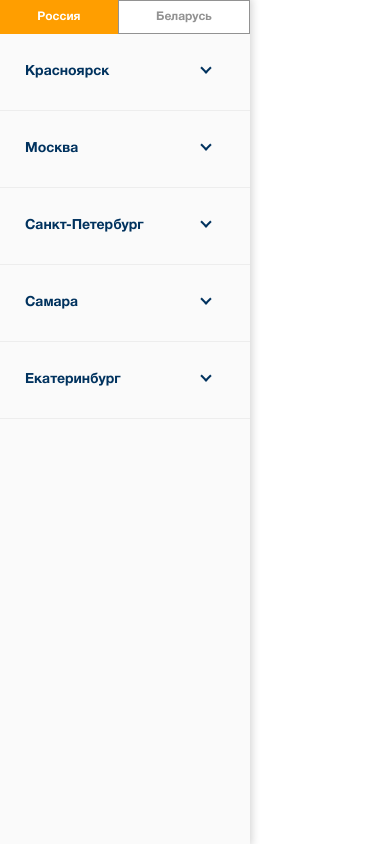
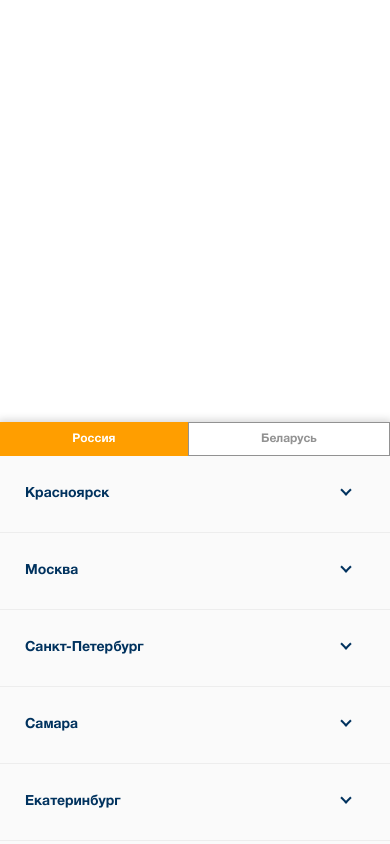
Before and after one commit to VictorNov/flag-studio, a plain HTML site: page index.html in a window 390 px wide. Drawn offline with nearby package versions, Linux system fonts and the light colour scheme; files that its build step writes are made by us from their sources.

Commit message:
Поправлена ширина сайдбара

```diff
--- a/main.js
+++ b/main.js
@@ -336,6 +336,7 @@ const mapSection = {
         radius: 12
       },
       balloonLayout: MyBalloonLayout,
+      balloonPanelMaxMapArea: 0
     })
 
     // Создаем коллекцию объектов
--- a/styles.scss
+++ b/styles.scss
@@ -38,6 +38,10 @@ body {
   flex-direction: row;
   justify-content: flex-start;
   align-items: stretch;
+
+  @media screen and (max-width: 768px) {
+    flex-direction: column-reverse;
+  }
 }
 
 // Sidebar styles
@@ -45,9 +49,8 @@ body {
   display: flex;
   flex-direction: column;
   align-items: stretch;
-  min-width: 200px;
   width: 400px;
-  max-height: 100vh;
+  height: 100vh;
 
   background-color: #FAFAFA;
   -webkit-box-shadow: 0 0 8px 2px rgba(0, 0, 0, .17);
@@ -56,7 +59,8 @@ body {
   z-index: 1;
 
   @media screen and (max-width: 768px) {
-    width: 250px;
+    max-height: 50%;
+    width: 100%;
   }
 }
 
```
Also changed, not shown: 1 other file.
